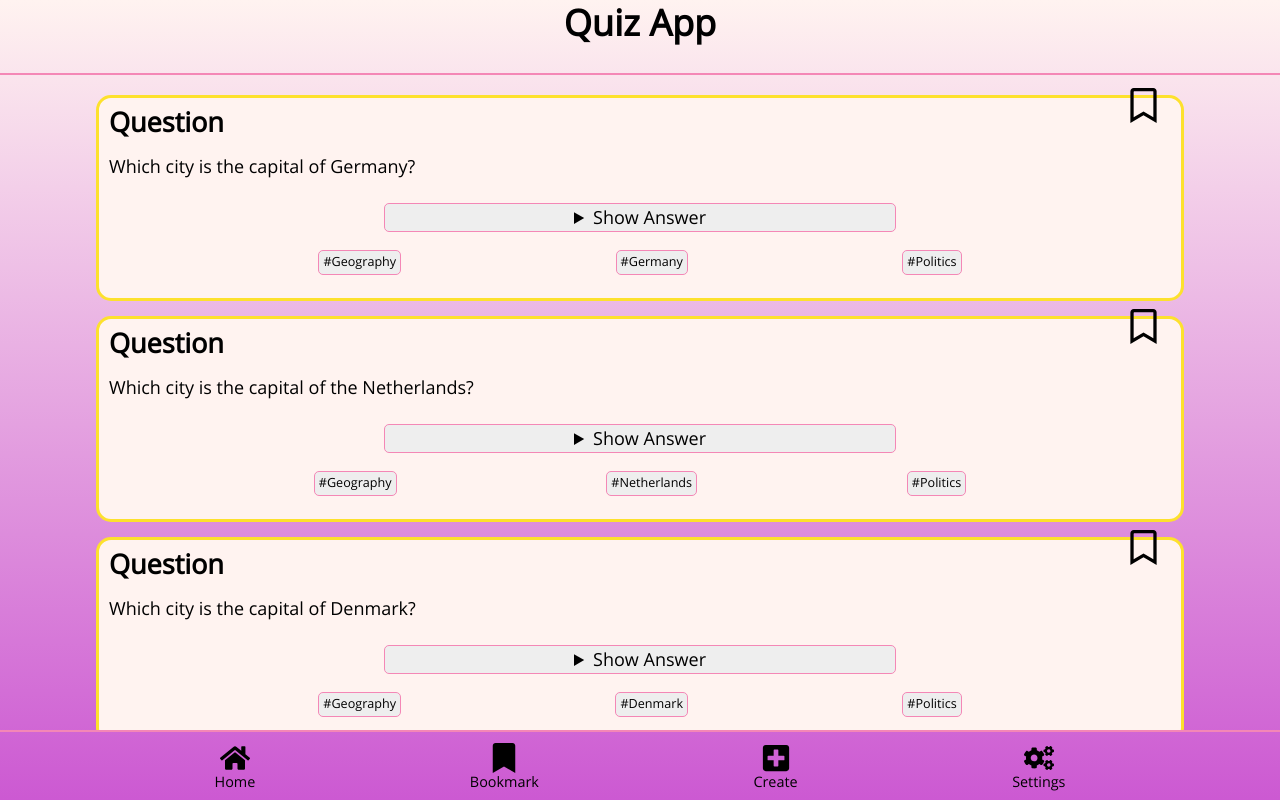
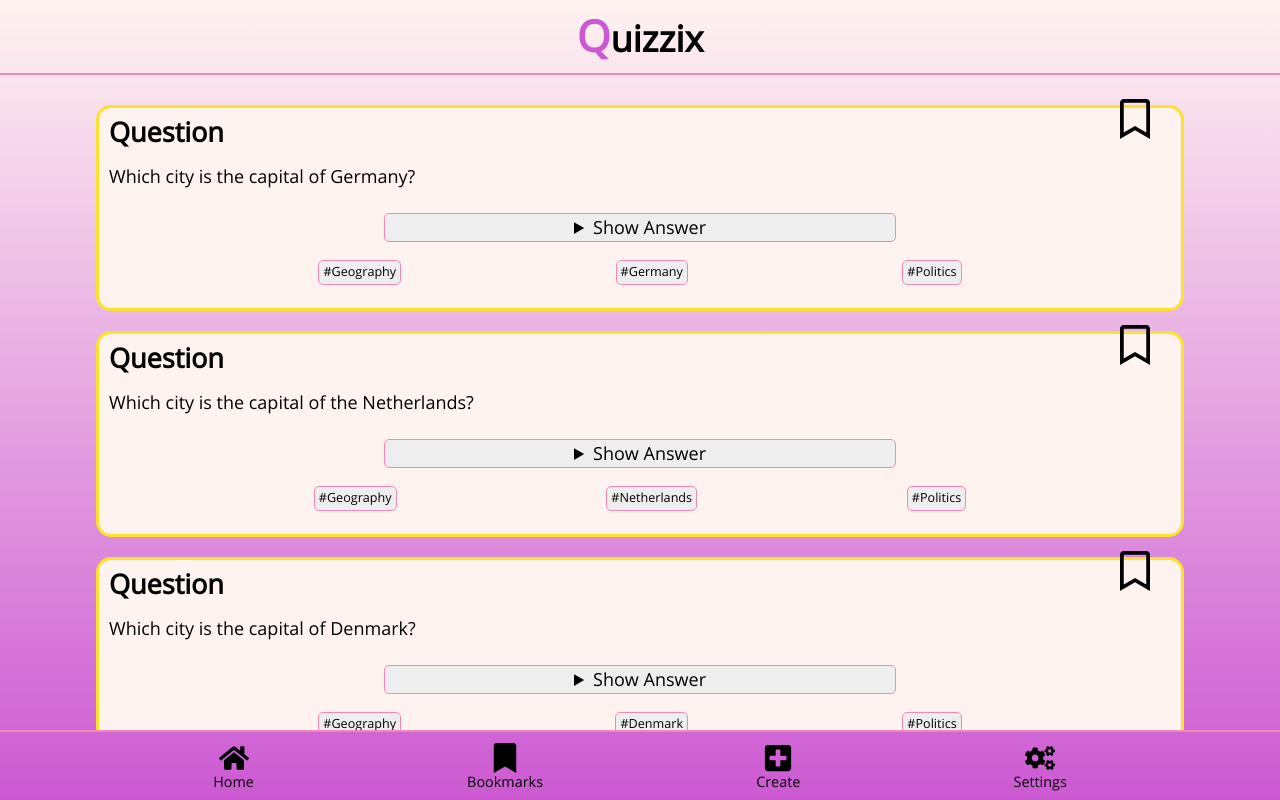
Before and after one commit to dw0111/quiz-app, a website: page index.html in a window 1280 px wide. Drawn offline with Linux system fonts and the light colour scheme.

Commit message:
Center h1. Tweak card margins. Make card bookmark button

```diff
--- a/components/_app-grid.css
+++ b/components/_app-grid.css
@@ -8,7 +8,6 @@
 .app-grid__main {
   display: grid;
   justify-content: center;
-  gap: 15px;
   overflow-y: scroll;
   padding: 20px 0;
 }
--- a/components/_app-header.css
+++ b/components/_app-header.css
@@ -1,3 +1,6 @@
 .app-grid__header {
+  display: flex;
+  justify-content: center;
+  align-items: center;
   border-bottom: 2px solid var(--color-pink);
 }
--- a/components/_question-card.css
+++ b/components/_question-card.css
@@ -4,6 +4,7 @@
   background-color: var(--color-snow);
   width: 85vw;
   padding: 5px;
+  margin: 10px auto;
 }
 
 .card__header {
@@ -16,6 +17,8 @@
   position: absolute;
   top: -15px;
   right: 15px;
+  background-color: transparent;
+  border: none;
 }
 
 .card__answer-section {
@@ -29,9 +32,6 @@
   border-radius: 5px;
   background-color: #eee;
   width: 40vw;
-}
-
-.card__answer-toggle[open] {
 }
 
 .card__tag-list {
--- a/index.html
+++ b/index.html
@@ -8,7 +8,7 @@
   </head>
   <body class="app-grid">
     <header class="app-grid__header">
-      <h1>Quiz App</h1>
+      <h1>Quizzix</h1>
     </header>
 
     <main class="app-grid__main">
@@ -16,13 +16,14 @@
         <header class="card__header">
           <h2>Question</h2>
           <p>Which city is the capital of Germany?</p>
+          <button class="card__bookmark">
             <img
-            class="card__bookmark"
               src="../images/bookmark-regular.svg"
               alt="bookmark"
-            width="35"
-            height="35"
+              width="40"
+              height="40"
             />
+          </button>
         </header>
         <section class="card__answer-section">
           <details class="card__answer-toggle">
@@ -41,13 +42,14 @@
         <header class="card__header">
           <h2>Question</h2>
           <p>Which city is the capital of the Netherlands?</p>
+          <button class="card__bookmark">
             <img
-            class="card__bookmark"
               src="../images/bookmark-regular.svg"
               alt="bookmark"
-            width="35"
-            height="35"
+              width="40"
+              height="40"
             />
+          </button>
         </header>
         <section class="card__answer-section">
           <details class="card__answer-toggle">
@@ -66,13 +68,14 @@
         <header class="card__header">
           <h2>Question</h2>
           <p>Which city is the capital of Denmark?</p>
+          <button class="card__bookmark">
             <img
-            class="card__bookmark"
               src="../images/bookmark-regular.svg"
               alt="bookmark"
-            width="35"
-            height="35"
+              width="40"
+              height="40"
             />
+          </button>
         </header>
         <section class="card__answer-section">
           <details class="card__answer-toggle">
@@ -99,7 +102,7 @@
           width="30"
           height="30"
         />
-        <div>Bookmark</div></a
+        <div>Bookmarks</div></a
       >
       <a class="nav__link" href="">
         <img
--- a/styles/_base.css
+++ b/styles/_base.css
@@ -12,7 +12,13 @@
 h1 {
   line-height: 1.3;
   text-align: center;
-  margin: auto;
+  margin: 0;
+}
+
+h1::first-letter {
+  color: var(--color-lilac);
+  font-style: bold;
+  font-size: 120%;
 }
 
 a {
```
Also changed, not shown: components/_question-card.html (+2 -2 lines). Lines whose indentation alone changed are shown as unchanged.
